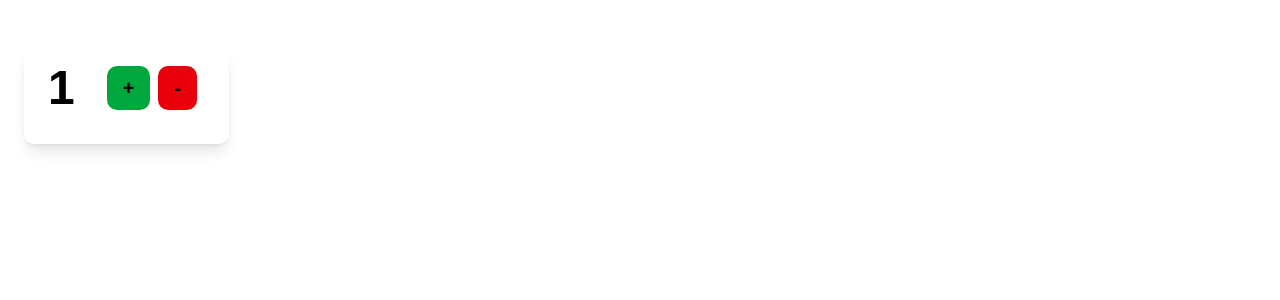
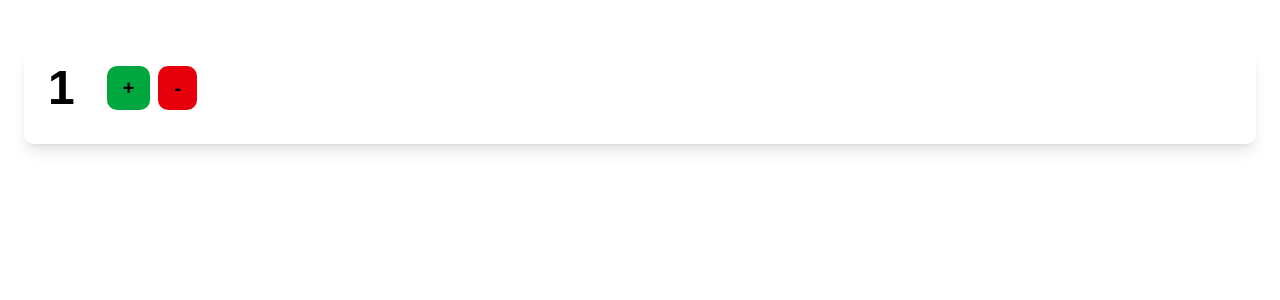
Before and after one commit to Lee-Abraham/cprg306-assignments, a Next.js app: page /week-4 in a window 1280 px wide. Shown: the top 300 px of the page. Built offline with nearby package versions, Linux system fonts and the light colour scheme.

Commit message:
Update new-item.js

```diff
--- a/app/week-4/new-item.js
+++ b/app/week-4/new-item.js
@@ -27,7 +27,7 @@ export default function NewItem() {
 
 // Render the component
   return (
-    <main className="flex items-center text-center p-6">
+    <main className="items-center text-center p-6">
         <div className="flex items-center gap-2 bg-white rounded-[10px] p-4 shadow-lg mt-6 size-[10px,10px]">
             <p className="mx-2 text-5xl font-bold mb-4 text-black rounded-[10p]">{quantity}</p>
             <div className="flex gap-2 px-4">
```
